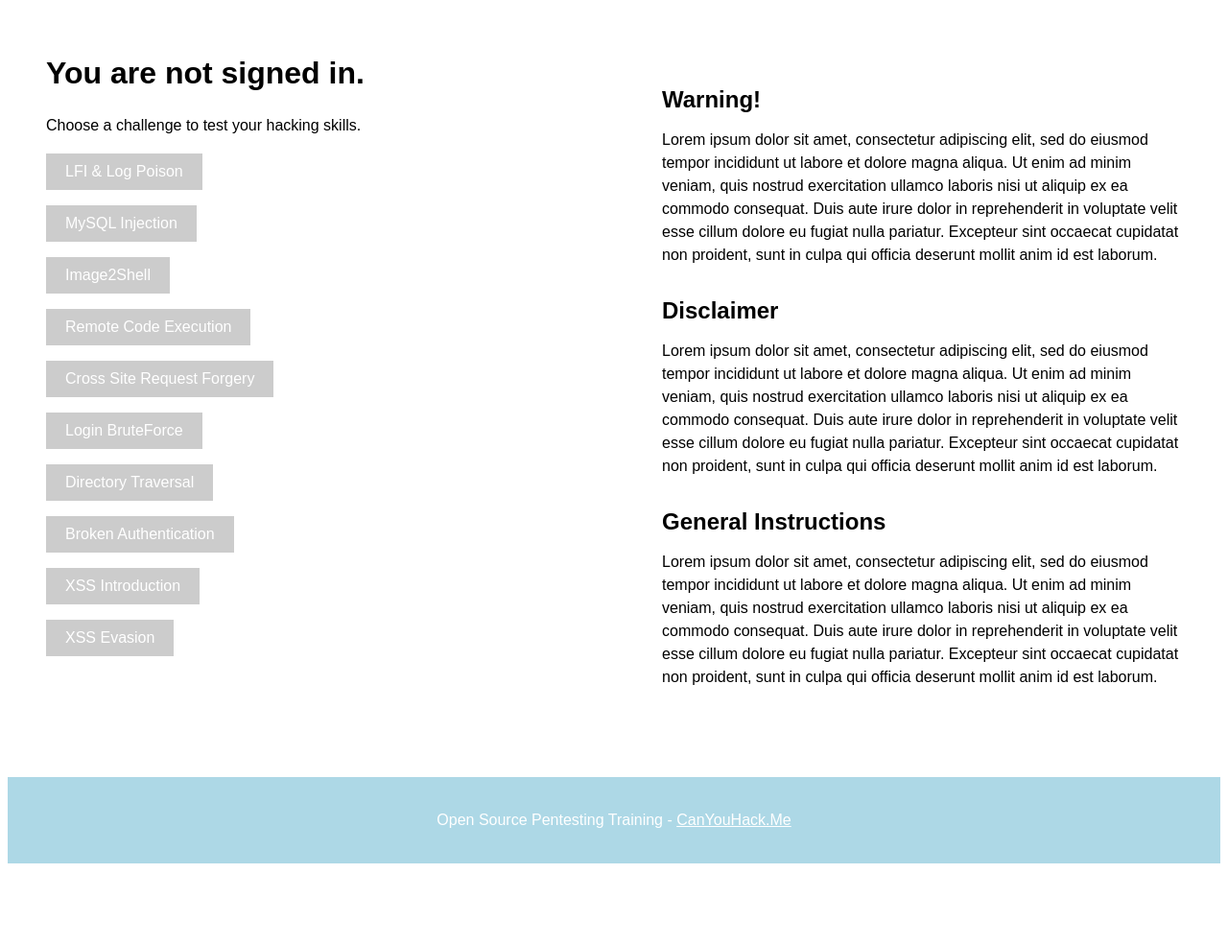
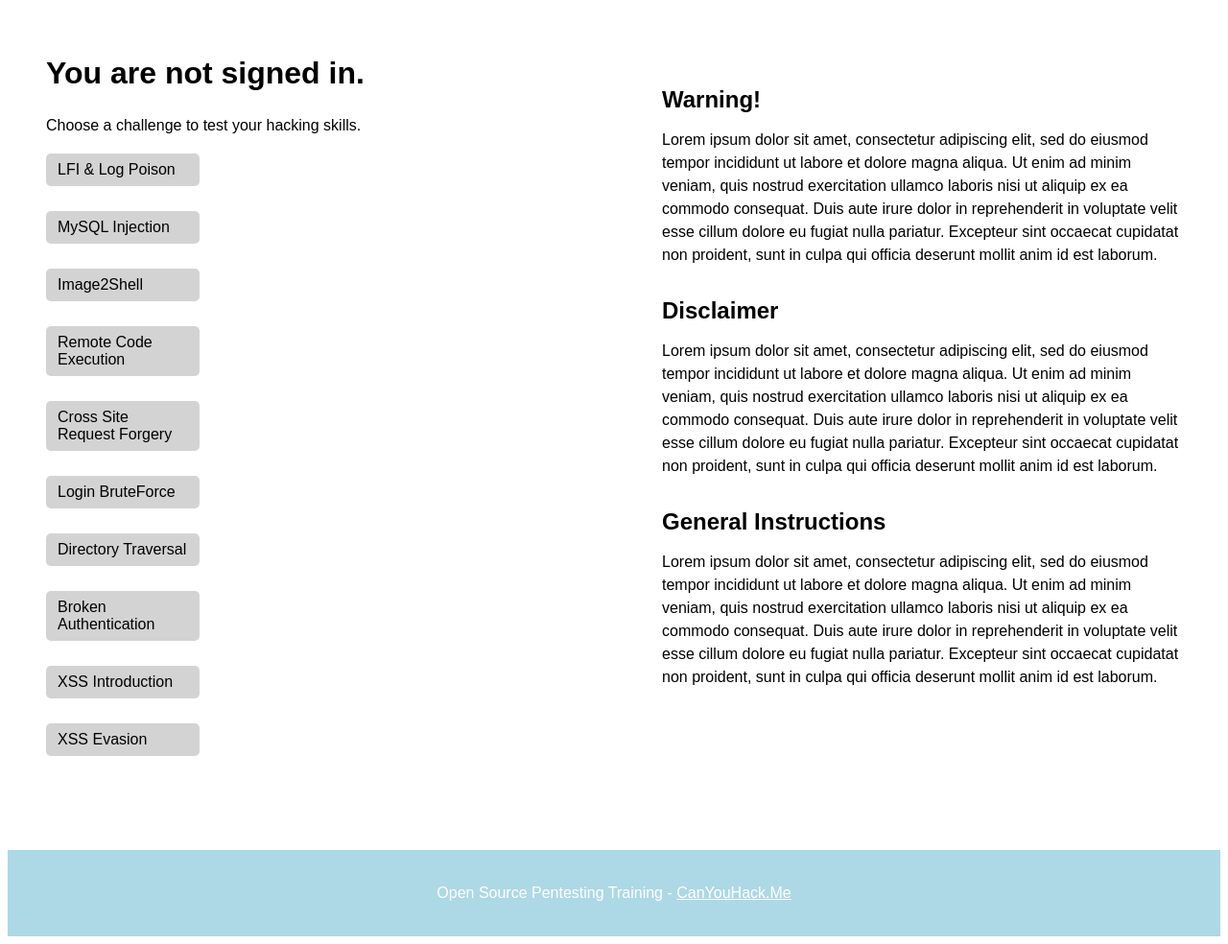
Before and after one commit to timothyericsson/CanYouHackMe, a PHP site: page / in a window 1280 px wide. Shown: the part 135-1119 px from the top of the page at 96% size. Before the commit the page ends 1035 px from the top, so only its background shows below. Run offline with PHP 8.4, Linux system fonts and the light colour scheme.

Commit message:
Update index.php
Changed buttons UI to be aligned, and it now looks nicer.

```diff
--- a/WebFiles/index.php
+++ b/WebFiles/index.php
@@ -70,6 +70,18 @@
 
     footer a {
       color: #fff;
+    }
+
+    /* Custom styles for challenge buttons */
+    .challenges-list li a {
+      display: inline-block;
+      padding: 8px 12px;
+      margin-bottom: 10px;
+      background-color: lightgray;
+      color: #000;
+      text-decoration: none;
+      border-radius: 5px;
+      width: 25%; /* Reduce the width to approximately a quarter */
     }
   </style>
 </head>
```
